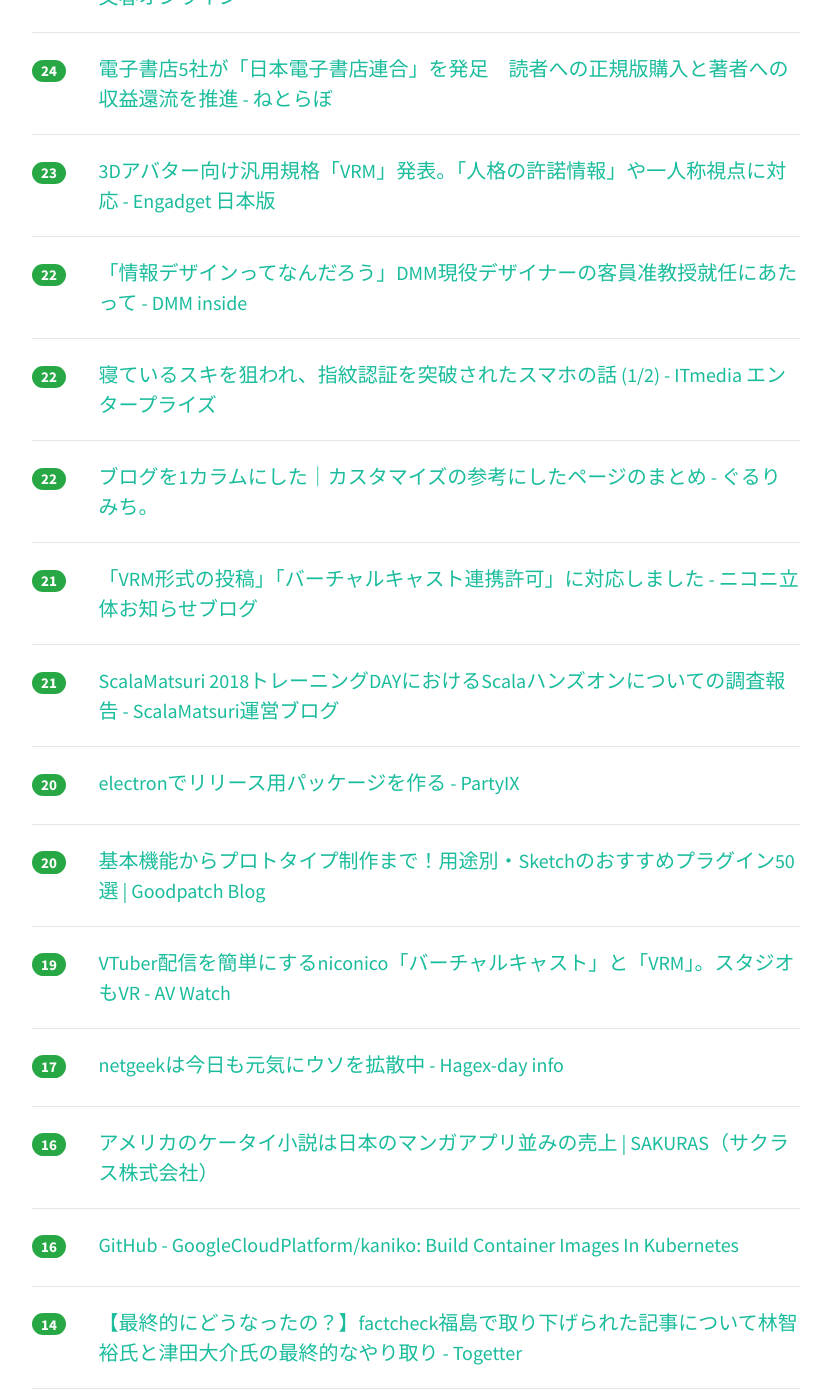
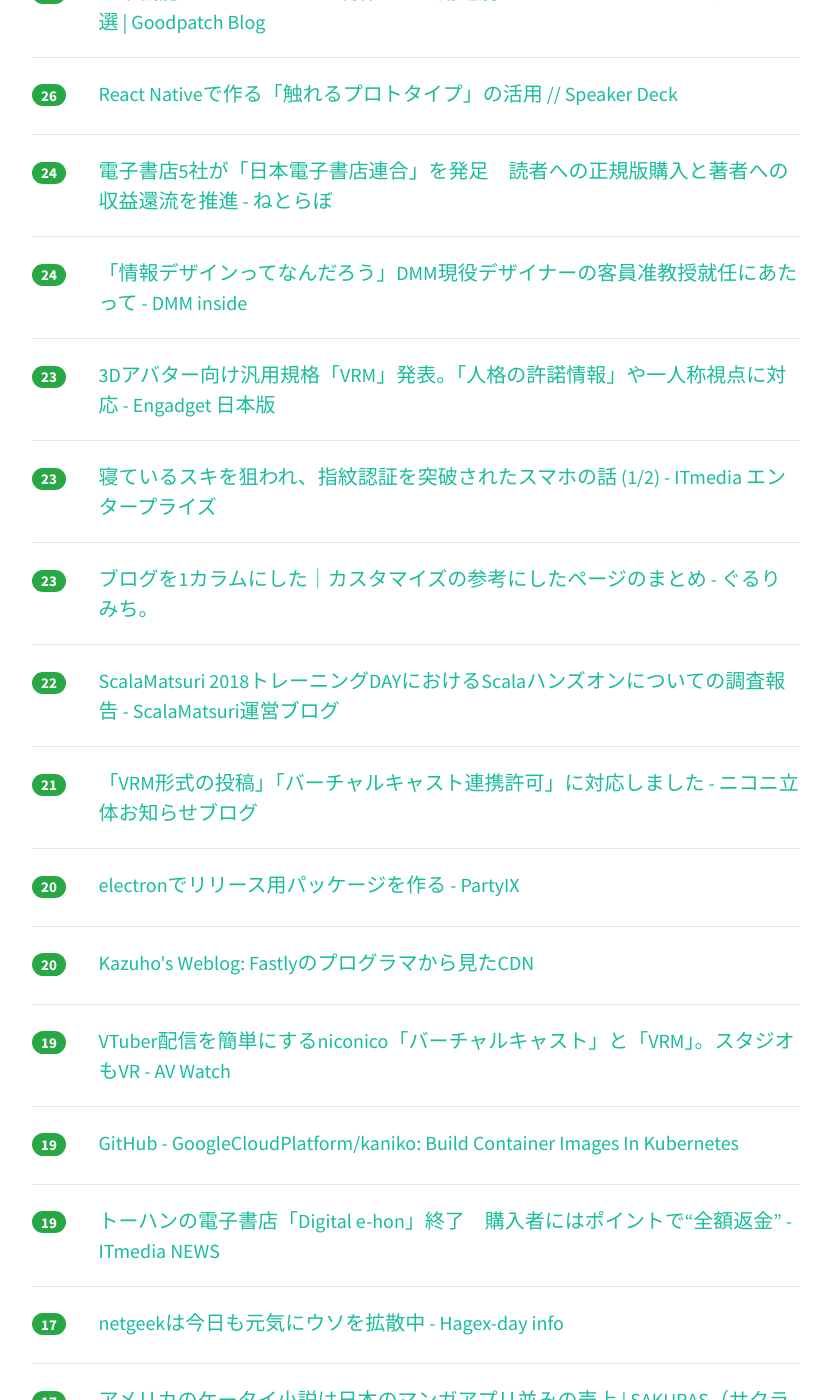
Before and after one commit to yatta47/hatena-matome-site, a Jekyll site: the page built from _posts/2018-04-17-hatena.md, in a window 1280 px wide and 1400 px high, scrolled down 3320 px. Shown: the whole window, without its empty margins (224-1055 px from the left). Built offline with Jekyll 4.4.1, drawn with Linux system fonts in a browser that asks for light colours; nearby versions of some CDN libraries; some of the changed text lies outside the part shown.

Commit message:
Updated 2018-04-17

```diff
--- a/_posts/2018-04-17-hatena.md
+++ b/_posts/2018-04-17-hatena.md
@@ -1,74 +1,79 @@
 ---
 layout: post
 title:  "2018-04-17 はてぶIT"
-date:   2018-04-17 17:00:55
+date:   2018-04-17 18:02:19
 tags: [it-hotentry]
 ---
-48 件のデータあり
+52 件のデータあり
 
 <hr><div class="row">
-<div class="col-1"><span class="badge badge-pill badge-success h2">633</span></div>
+<div class="col-1"><span class="badge badge-pill badge-success h2">651</span></div>
 <div class="col-11"><a href='http://www.publickey1.jp/blog/18/webauthnchromefirefoxedgew3cweb.html' target='_blank'>パスワードに依存しない認証「WebAuthn」をChrome/Firefox/Edgeが実装開始、W3Cが標準化。Webはパスワードに依存しないより安全で便利なものへ － Publickey</a></div>
 </div>
 <hr>
 <div class="row">
-<div class="col-1"><span class="badge badge-pill badge-success h2">468</span></div>
+<div class="col-1"><span class="badge badge-pill badge-success h2">508</span></div>
 <div class="col-11"><a href='https://anond.hatelabo.jp/20180417001503' target='_blank'>クレイジーなファン</a></div>
 </div>
 <hr>
 <div class="row">
-<div class="col-1"><span class="badge badge-pill badge-success h2">257</span></div>
+<div class="col-1"><span class="badge badge-pill badge-success h2">303</span></div>
 <div class="col-11"><a href='https://employment.en-japan.com/engineerhub/entry/2018/04/17/110000' target='_blank'>あるエンジニアが「Kibela」というサービスを考え、リリースするまでのフローを全部教える - エンジニアHub｜若手Webエンジニアのキャリアを考える！</a></div>
 </div>
 <hr>
 <div class="row">
-<div class="col-1"><span class="badge badge-pill badge-success h2">157</span></div>
+<div class="col-1"><span class="badge badge-pill badge-success h2">185</span></div>
+<div class="col-11"><a href='http://www.mermirai.com/entry/0409_blockchain' target='_blank'>ブロックチェーンを10分で理解するための資料 - メルミライ - 未来を見るメディア</a></div>
+</div>
+<hr>
+<div class="row">
+<div class="col-1"><span class="badge badge-pill badge-success h2">162</span></div>
 <div class="col-11"><a href='http://blog.yuuk.io/entry/2018/dynamodb-cost-points' target='_blank'>DynamoDBのインフラコスト構造と削減策 - ゆううきブログ</a></div>
 </div>
 <hr>
 <div class="row">
-<div class="col-1"><span class="badge badge-pill badge-success h2">151</span></div>
-<div class="col-11"><a href='http://www.mermirai.com/entry/0409_blockchain' target='_blank'>ブロックチェーンを10分で理解するための資料 - メルミライ - 未来を見るメディア</a></div>
-</div>
-<hr>
-<div class="row">
-<div class="col-1"><span class="badge badge-pill badge-success h2">108</span></div>
+<div class="col-1"><span class="badge badge-pill badge-success h2">122</span></div>
 <div class="col-11"><a href='http://techlife.cookpad.com/entry/2018/04/17/090000' target='_blank'>React Native アプリの開発基盤構築 - クックパッド開発者ブログ</a></div>
 </div>
 <hr>
 <div class="row">
-<div class="col-1"><span class="badge badge-pill badge-success h2">86</span></div>
+<div class="col-1"><span class="badge badge-pill badge-success h2">111</span></div>
 <div class="col-11"><a href='https://togetter.com/li/1218788' target='_blank'>とあるクリーニング店の閉店のお知らせが心打たれる名文だと話題に「涙出てきた」「こういうの書けるようになりたい」 - Togetter</a></div>
 </div>
 <hr>
 <div class="row">
-<div class="col-1"><span class="badge badge-pill badge-success h2">83</span></div>
+<div class="col-1"><span class="badge badge-pill badge-success h2">94</span></div>
 <div class="col-11"><a href='http://studio-andy.hatenablog.com/entry/go-todo-crud' target='_blank'>GoでWebアプリを作ろう 第一回 : Goで簡単なCRUD - Studio Andy</a></div>
 </div>
 <hr>
 <div class="row">
-<div class="col-1"><span class="badge badge-pill badge-success h2">49</span></div>
+<div class="col-1"><span class="badge badge-pill badge-success h2">60</span></div>
+<div class="col-11"><a href='https://gigazine.net/news/20180417-google-funding-choice/' target='_blank'>Googleが「広告ブロックするユーザー」から料金を回収して運営者に還元するツール「Founding Choice」の正式提供を発表 - GIGAZINE</a></div>
+</div>
+<hr>
+<div class="row">
+<div class="col-1"><span class="badge badge-pill badge-success h2">56</span></div>
+<div class="col-11"><a href='http://staff.hatenablog.com/entry/2018/04/17/150000' target='_blank'>はてなが提供しているドメインを使用した全てのブログが、HTTPSで配信できるようになりました（独自ドメインについてのお知らせあり） - はてなブログ開発ブログ</a></div>
+</div>
+<hr>
+<div class="row">
+<div class="col-1"><span class="badge badge-pill badge-success h2">54</span></div>
+<div class="col-11"><a href='http://blog.kazuhooku.com/2018/04/http2.html' target='_blank'>Kazuho's Weblog: HTTP/2で 速くなるとき ならないとき</a></div>
+</div>
+<hr>
+<div class="row">
+<div class="col-1"><span class="badge badge-pill badge-success h2">50</span></div>
 <div class="col-11"><a href='http://kabumatome.doorblog.jp/archives/65916948.html' target='_blank'>オンキヨーの高値掴みで地獄を見た株主が教えてくれるオンキヨー伝説 : 市況かぶ全力２階建</a></div>
 </div>
 <hr>
 <div class="row">
-<div class="col-1"><span class="badge badge-pill badge-success h2">45</span></div>
-<div class="col-11"><a href='https://efcl.info/2018/04/16/hatebupwa/' target='_blank'>モバイル/オフラインでも動作するはてなブックマーク検索のPWAを作った | Web Scratch</a></div>
+<div class="col-1"><span class="badge badge-pill badge-success h2">48</span></div>
+<div class="col-11"><a href='https://coliss.com/articles/build-websites/operation/design/adobe-xd-starter-kit.html' target='_blank'>Adobe XDの使い方をマスターしておこう！基本的な操作が10分で身につくAdobe公式のチュートリアルファイル | コリス</a></div>
 </div>
 <hr>
 <div class="row">
-<div class="col-1"><span class="badge badge-pill badge-success h2">44</span></div>
-<div class="col-11"><a href='http://blog.kazuhooku.com/2018/04/http2.html' target='_blank'>Kazuho's Weblog: HTTP/2で 速くなるとき ならないとき</a></div>
-</div>
-<hr>
-<div class="row">
-<div class="col-1"><span class="badge badge-pill badge-success h2">43</span></div>
-<div class="col-11"><a href='http://staff.hatenablog.com/entry/2018/04/17/150000' target='_blank'>はてなが提供しているドメインを使用した全てのブログが、HTTPSで配信できるようになりました（独自ドメインについてのお知らせあり） - はてなブログ開発ブログ</a></div>
-</div>
-<hr>
-<div class="row">
-<div class="col-1"><span class="badge badge-pill badge-success h2">41</span></div>
-<div class="col-11"><a href='https://coliss.com/articles/build-websites/operation/design/adobe-xd-starter-kit.html' target='_blank'>Adobe XDの使い方をマスターしておこう！基本的な操作が10分で身につくAdobe公式のチュートリアルファイル | コリス</a></div>
+<div class="col-1"><span class="badge badge-pill badge-success h2">47</span></div>
+<div class="col-11"><a href='https://efcl.info/2018/04/16/hatebupwa/' target='_blank'>モバイル/オフラインでも動作するはてなブックマーク検索のPWAを作った | Web Scratch</a></div>
 </div>
 <hr>
 <div class="row">
@@ -87,7 +92,7 @@ tags: [it-hotentry]
 </div>
 <hr>
 <div class="row">
-<div class="col-1"><span class="badge badge-pill badge-success h2">39</span></div>
+<div class="col-1"><span class="badge badge-pill badge-success h2">40</span></div>
 <div class="col-11"><a href='https://speakerdeck.com/tanksuzuki/vgo-versioned-go-prototype-number-golangtokyo' target='_blank'>vgo(Versioned Go Prototype) #golangtokyo // Speaker Deck</a></div>
 </div>
 <hr>
@@ -97,23 +102,28 @@ tags: [it-hotentry]
 </div>
 <hr>
 <div class="row">
+<div class="col-1"><span class="badge badge-pill badge-success h2">34</span></div>
+<div class="col-11"><a href='https://av.watch.impress.co.jp/docs/series/dal/1117171.html' target='_blank'>【藤本健のDigital Audio Laboratory】BluetoothのaptX音質をテストしたら、謎の結果が出てしまった-AV Watch</a></div>
+</div>
+<hr>
+<div class="row">
 <div class="col-1"><span class="badge badge-pill badge-success h2">33</span></div>
 <div class="col-11"><a href='https://www.moongift.jp/2018/04/webslides-%E5%A4%9A%E5%BD%A9%E3%81%AA%E8%A1%A8%E7%8F%BE%E3%81%8C%E5%8F%AF%E8%83%BD%E3%81%AAhtml%E3%83%97%E3%83%AC%E3%82%BC%E3%83%B3%E3%83%86%E3%83%BC%E3%82%B7%E3%83%A7%E3%83%B3%E3%83%95%E3%83%AC/' target='_blank'>WebSlides - 多彩な表現が可能なHTMLプレゼンテーションフレームワーク MOONGIFT</a></div>
 </div>
 <hr>
 <div class="row">
-<div class="col-1"><span class="badge badge-pill badge-success h2">32</span></div>
-<div class="col-11"><a href='https://av.watch.impress.co.jp/docs/series/dal/1117171.html' target='_blank'>【藤本健のDigital Audio Laboratory】BluetoothのaptX音質をテストしたら、謎の結果が出てしまった-AV Watch</a></div>
-</div>
-<hr>
-<div class="row">
-<div class="col-1"><span class="badge badge-pill badge-success h2">32</span></div>
+<div class="col-1"><span class="badge badge-pill badge-success h2">33</span></div>
 <div class="col-11"><a href='https://toyokeizai.net/articles/-/216339' target='_blank'>ネットフリックスを支える独自の｢解雇｣哲学 | ワークスタイル | 東洋経済オンライン | 経済ニュースの新基準</a></div>
 </div>
 <hr>
 <div class="row">
-<div class="col-1"><span class="badge badge-pill badge-success h2">30</span></div>
-<div class="col-11"><a href='https://gigazine.net/news/20180417-google-funding-choice/' target='_blank'>Googleが「広告ブロックするユーザー」から料金を回収して運営者に還元するツール「Founding Choice」の正式提供を発表 - GIGAZINE</a></div>
+<div class="col-1"><span class="badge badge-pill badge-success h2">33</span></div>
+<div class="col-11"><a href='http://media.sakuras.tokyo/posts/4022854/' target='_blank'>アメリカのケータイ小説は日本のマンガアプリ並みの売上 | SAKURAS（サクラス株式会社）</a></div>
+</div>
+<hr>
+<div class="row">
+<div class="col-1"><span class="badge badge-pill badge-success h2">29</span></div>
+<div class="col-11"><a href='http://koty.hatenablog.com/entry/2018/04/16/175747' target='_blank'>OS稼働中に/tmpの内容が消える現象への対処 - @kotyのブログ</a></div>
 </div>
 <hr>
 <div class="row">
@@ -132,23 +142,23 @@ tags: [it-hotentry]
 </div>
 <hr>
 <div class="row">
-<div class="col-1"><span class="badge badge-pill badge-success h2">28</span></div>
-<div class="col-11"><a href='http://koty.hatenablog.com/entry/2018/04/16/175747' target='_blank'>OS稼働中に/tmpの内容が消える現象への対処 - @kotyのブログ</a></div>
-</div>
-<hr>
-<div class="row">
 <div class="col-1"><span class="badge badge-pill badge-success h2">27</span></div>
 <div class="col-11"><a href='https://togetter.com/li/1218612' target='_blank'>京都でパーティーをしたら本格的な京言葉を聞けた話がハイコンテクストすぎる「本場はやっぱりすごいな」 - Togetter</a></div>
 </div>
 <hr>
 <div class="row">
 <div class="col-1"><span class="badge badge-pill badge-success h2">27</span></div>
-<div class="col-11"><a href='http://media.sakuras.tokyo/posts/4022854/' target='_blank'>アメリカのケータイ小説は日本のマンガアプリ並みの売上 | SAKURAS（サクラス株式会社）</a></div>
+<div class="col-11"><a href='http://bunshun.jp/articles/-/7045' target='_blank'>パクリ放題のウェブ記事に中国ライターが戦いを挑んで起きたカオスな事件 | 文春オンライン</a></div>
 </div>
 <hr>
 <div class="row">
-<div class="col-1"><span class="badge badge-pill badge-success h2">26</span></div>
+<div class="col-1"><span class="badge badge-pill badge-success h2">27</span></div>
 <div class="col-11"><a href='https://japanese.engadget.com/2018/04/16/jpeg-xs-vr/' target='_blank'>新画像フォーマット「JPEG XS」発表。低レイテンシーで高画質、ストリーミングやVR向け - Engadget 日本版</a></div>
+</div>
+<hr>
+<div class="row">
+<div class="col-1"><span class="badge badge-pill badge-success h2">27</span></div>
+<div class="col-11"><a href='https://goodpatch.com/blog/sketch-plugins/' target='_blank'>基本機能からプロトタイプ制作まで！用途別・Sketchのおすすめプラグイン50選 | Goodpatch Blog</a></div>
 </div>
 <hr>
 <div class="row">
@@ -157,13 +167,13 @@ tags: [it-hotentry]
 </div>
 <hr>
 <div class="row">
-<div class="col-1"><span class="badge badge-pill badge-success h2">25</span></div>
-<div class="col-11"><a href='http://bunshun.jp/articles/-/7045' target='_blank'>パクリ放題のウェブ記事に中国ライターが戦いを挑んで起きたカオスな事件 | 文春オンライン</a></div>
+<div class="col-1"><span class="badge badge-pill badge-success h2">24</span></div>
+<div class="col-11"><a href='http://nlab.itmedia.co.jp/nl/articles/1804/16/news133.html' target='_blank'>電子書店5社が「日本電子書店連合」を発足　読者への正規版購入と著者への収益還流を推進 - ねとらぼ</a></div>
 </div>
 <hr>
 <div class="row">
 <div class="col-1"><span class="badge badge-pill badge-success h2">24</span></div>
-<div class="col-11"><a href='http://nlab.itmedia.co.jp/nl/articles/1804/16/news133.html' target='_blank'>電子書店5社が「日本電子書店連合」を発足　読者への正規版購入と著者への収益還流を推進 - ねとらぼ</a></div>
+<div class="col-11"><a href='https://inside.dmm.com/entry/2018/04/16/infomation-design-dmm' target='_blank'>「情報デザインってなんだろう」DMM現役デザイナーの客員准教授就任にあたって - DMM inside</a></div>
 </div>
 <hr>
 <div class="row">
@@ -172,28 +182,23 @@ tags: [it-hotentry]
 </div>
 <hr>
 <div class="row">
-<div class="col-1"><span class="badge badge-pill badge-success h2">22</span></div>
-<div class="col-11"><a href='https://inside.dmm.com/entry/2018/04/16/infomation-design-dmm' target='_blank'>「情報デザインってなんだろう」DMM現役デザイナーの客員准教授就任にあたって - DMM inside</a></div>
+<div class="col-1"><span class="badge badge-pill badge-success h2">23</span></div>
+<div class="col-11"><a href='http://www.itmedia.co.jp/enterprise/articles/1804/17/news042.html' target='_blank'>寝ているスキを狙われ、指紋認証を突破されたスマホの話 (1/2) - ITmedia エンタープライズ</a></div>
+</div>
+<hr>
+<div class="row">
+<div class="col-1"><span class="badge badge-pill badge-success h2">23</span></div>
+<div class="col-11"><a href='http://blog.gururimichi.com/entry/2018/04/16/224416' target='_blank'>ブログを1カラムにした｜カスタマイズの参考にしたページのまとめ - ぐるりみち。</a></div>
 </div>
 <hr>
 <div class="row">
 <div class="col-1"><span class="badge badge-pill badge-success h2">22</span></div>
-<div class="col-11"><a href='http://www.itmedia.co.jp/enterprise/articles/1804/17/news042.html' target='_blank'>寝ているスキを狙われ、指紋認証を突破されたスマホの話 (1/2) - ITmedia エンタープライズ</a></div>
-</div>
-<hr>
-<div class="row">
-<div class="col-1"><span class="badge badge-pill badge-success h2">22</span></div>
-<div class="col-11"><a href='http://blog.gururimichi.com/entry/2018/04/16/224416' target='_blank'>ブログを1カラムにした｜カスタマイズの参考にしたページのまとめ - ぐるりみち。</a></div>
+<div class="col-11"><a href='http://blog.scalamatsuri.org/entry/2018/04/17/141237' target='_blank'>ScalaMatsuri 2018トレーニングDAYにおけるScalaハンズオンについての調査報告 - ScalaMatsuri運営ブログ</a></div>
 </div>
 <hr>
 <div class="row">
 <div class="col-1"><span class="badge badge-pill badge-success h2">21</span></div>
 <div class="col-11"><a href='http://blog.nicovideo.jp/3d/2018/04/vrm.html' target='_blank'>「VRM形式の投稿」「バーチャルキャスト連携許可」に対応しました - ニコニ立体お知らせブログ</a></div>
-</div>
-<hr>
-<div class="row">
-<div class="col-1"><span class="badge badge-pill badge-success h2">21</span></div>
-<div class="col-11"><a href='http://blog.scalamatsuri.org/entry/2018/04/17/141237' target='_blank'>ScalaMatsuri 2018トレーニングDAYにおけるScalaハンズオンについての調査報告 - ScalaMatsuri運営ブログ</a></div>
 </div>
 <hr>
 <div class="row">
@@ -203,7 +208,7 @@ tags: [it-hotentry]
 <hr>
 <div class="row">
 <div class="col-1"><span class="badge badge-pill badge-success h2">20</span></div>
-<div class="col-11"><a href='https://goodpatch.com/blog/sketch-plugins/' target='_blank'>基本機能からプロトタイプ制作まで！用途別・Sketchのおすすめプラグイン50選 | Goodpatch Blog</a></div>
+<div class="col-11"><a href='http://blog.kazuhooku.com/2018/04/fastlycdn.html' target='_blank'>Kazuho's Weblog: Fastlyのプログラマから見たCDN</a></div>
 </div>
 <hr>
 <div class="row">
@@ -212,18 +217,23 @@ tags: [it-hotentry]
 </div>
 <hr>
 <div class="row">
+<div class="col-1"><span class="badge badge-pill badge-success h2">19</span></div>
+<div class="col-11"><a href='https://github.com/GoogleCloudPlatform/kaniko' target='_blank'>GitHub - GoogleCloudPlatform/kaniko: Build Container Images In Kubernetes</a></div>
+</div>
+<hr>
+<div class="row">
+<div class="col-1"><span class="badge badge-pill badge-success h2">19</span></div>
+<div class="col-11"><a href='http://www.itmedia.co.jp/news/articles/1804/17/news064.html' target='_blank'>トーハンの電子書店「Digital e-hon」終了　購入者にはポイントで“全額返金” - ITmedia NEWS</a></div>
+</div>
+<hr>
+<div class="row">
 <div class="col-1"><span class="badge badge-pill badge-success h2">17</span></div>
 <div class="col-11"><a href='http://hagex.hatenadiary.jp/entry/2018/04/16/103839' target='_blank'>netgeekは今日も元気にウソを拡散中 - Hagex-day info</a></div>
 </div>
 <hr>
 <div class="row">
-<div class="col-1"><span class="badge badge-pill badge-success h2">16</span></div>
+<div class="col-1"><span class="badge badge-pill badge-success h2">17</span></div>
 <div class="col-11"><a href='http://media.sakuras.tokyo/posts/4022854' target='_blank'>アメリカのケータイ小説は日本のマンガアプリ並みの売上 | SAKURAS（サクラス株式会社）</a></div>
-</div>
-<hr>
-<div class="row">
-<div class="col-1"><span class="badge badge-pill badge-success h2">16</span></div>
-<div class="col-11"><a href='https://github.com/GoogleCloudPlatform/kaniko' target='_blank'>GitHub - GoogleCloudPlatform/kaniko: Build Container Images In Kubernetes</a></div>
 </div>
 <hr>
 <div class="row">
@@ -237,8 +247,18 @@ tags: [it-hotentry]
 </div>
 <hr>
 <div class="row">
+<div class="col-1"><span class="badge badge-pill badge-success h2">13</span></div>
+<div class="col-11"><a href='http://twitter.com/pmagshib/status/985877554723569665' target='_blank'>SHIBUYA Hidetoshiさんのツイート: "尿で癌検査って、過剰診断にはなる心配はないのか気になる。"</a></div>
+</div>
+<hr>
+<div class="row">
 <div class="col-1"><span class="badge badge-pill badge-success h2">12</span></div>
 <div class="col-11"><a href='https://k-tai.watch.impress.co.jp/docs/news/1117287.html' target='_blank'>Xperiaもデュアルカメラ、ソニーが「Xperia XZ2 Premium」発表 - ケータイ Watch</a></div>
+</div>
+<hr>
+<div class="row">
+<div class="col-1"><span class="badge badge-pill badge-success h2">12</span></div>
+<div class="col-11"><a href='http://www.itmedia.co.jp/news/articles/1804/17/news062.html' target='_blank'>Google、古代遺跡をバーチャル探検できる「Open Heritage」サイト開設 - ITmedia NEWS</a></div>
 </div>
 <hr>
 <div class="row">
```
